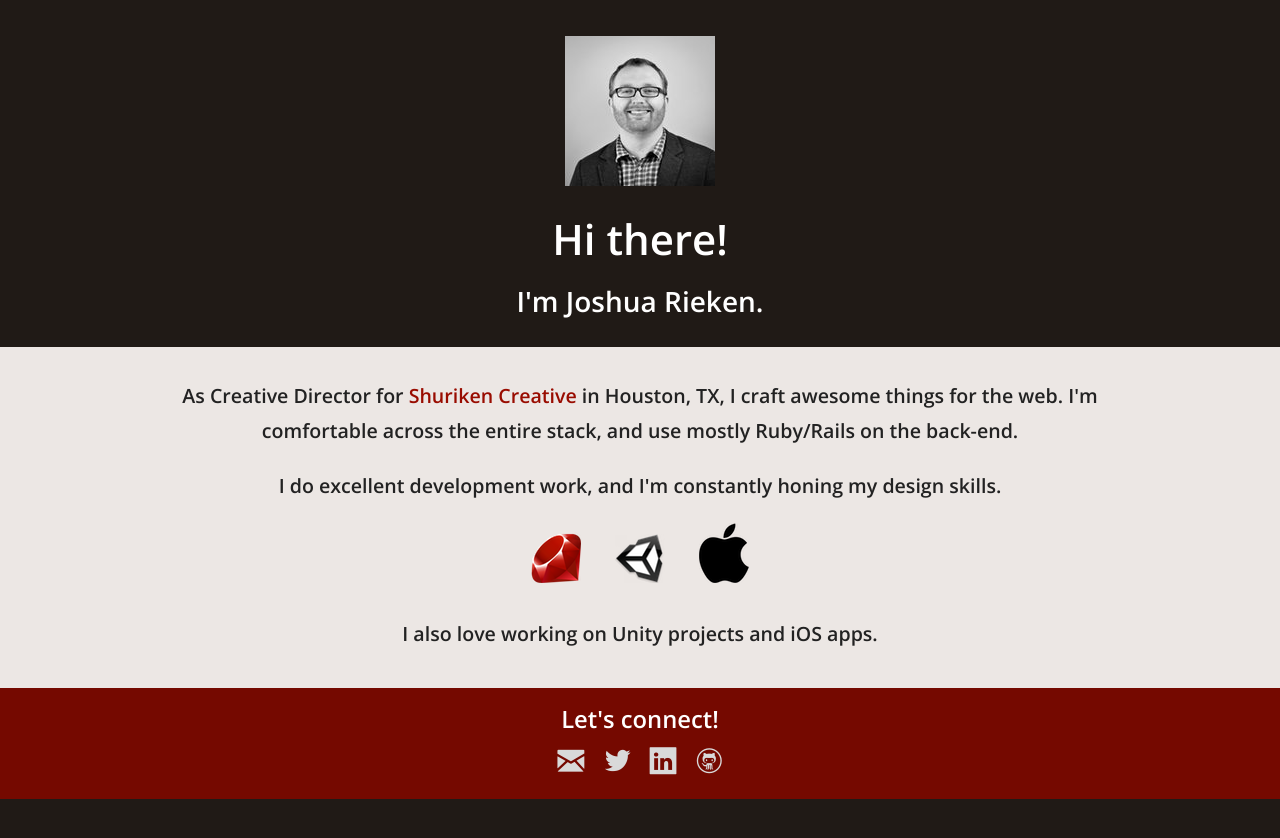
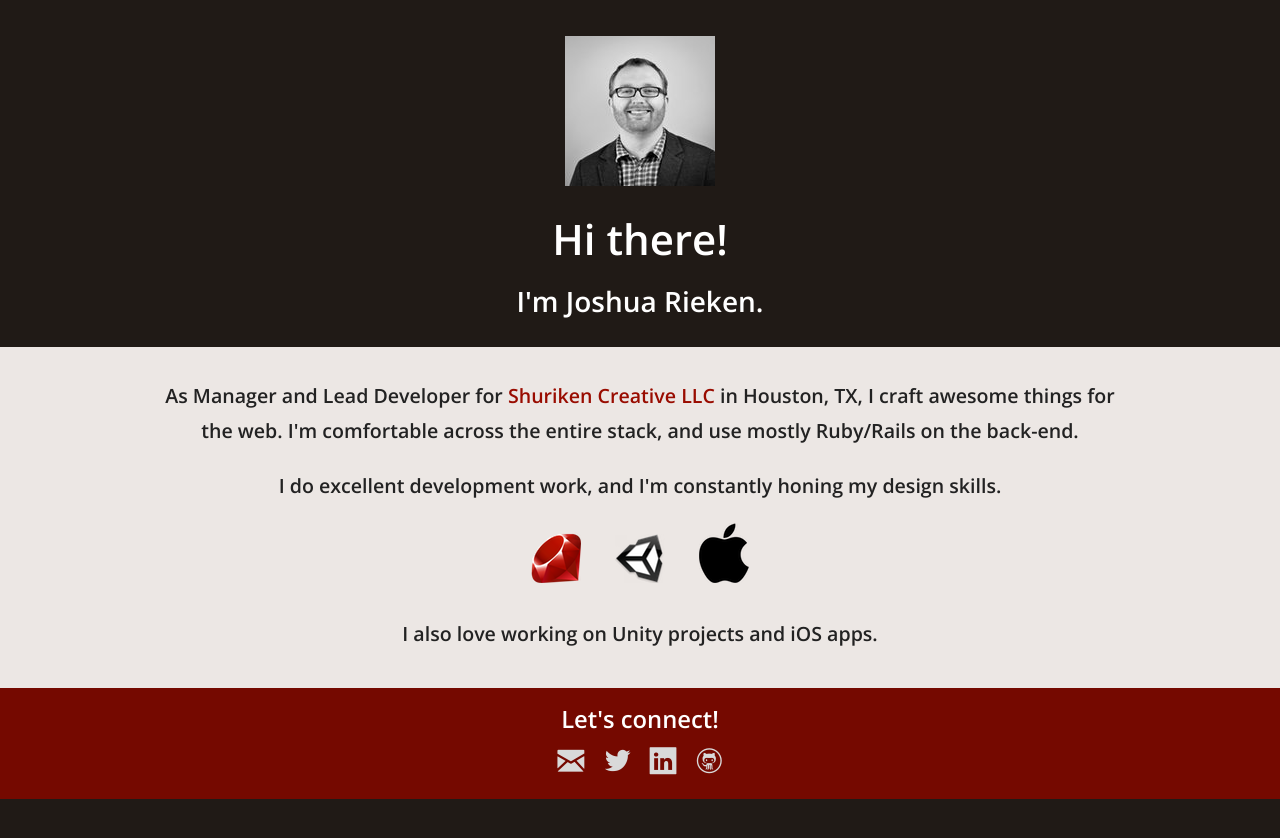
Before and after one commit to facto/joshuarieken.com, a Jekyll site: the page built from index.html, in a window 1280 px wide. Shown: the top 838 px of the page. Built offline with Jekyll 4.4.1, drawn with Linux system fonts in a browser that asks for light colours; Markdown is read by kramdown in place of the engine named in the settings.

Commit message:
Change title

```diff
--- a/index.html
+++ b/index.html
@@ -12,7 +12,7 @@ title: JoshuaRieken.com
 <div class="full-width color-six">
   <div class="row short-intro">
     <div class="twelve columns">
-      <h4>As Creative Director for <a href="http://shurikencreative.com">Shuriken Creative</a> in Houston, TX, I craft awesome things for the web. I'm comfortable across the entire stack, and use mostly Ruby/Rails on the back-end.</h4>
+      <h4>As Manager and Lead Developer for <a href="http://shurikencreative.com">Shuriken Creative LLC</a> in Houston, TX, I craft awesome things for the web. I'm comfortable across the entire stack, and use mostly Ruby/Rails on the back-end.</h4>
       <h4>I do excellent development work, and I'm constantly honing my design skills.</h4>
       <p>
         <a href="http://www.ruby-lang.org" alt="Ruby">
```
